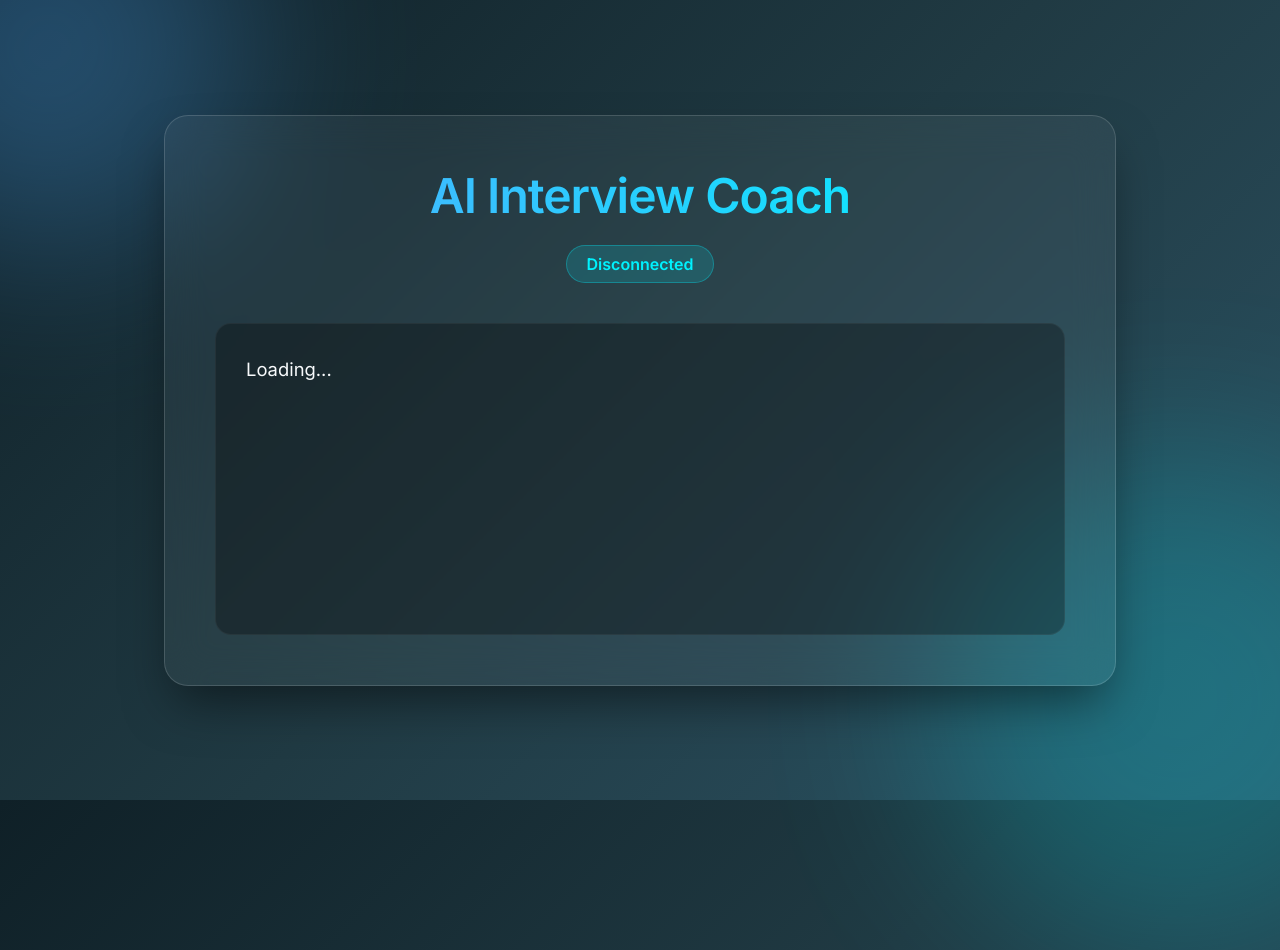
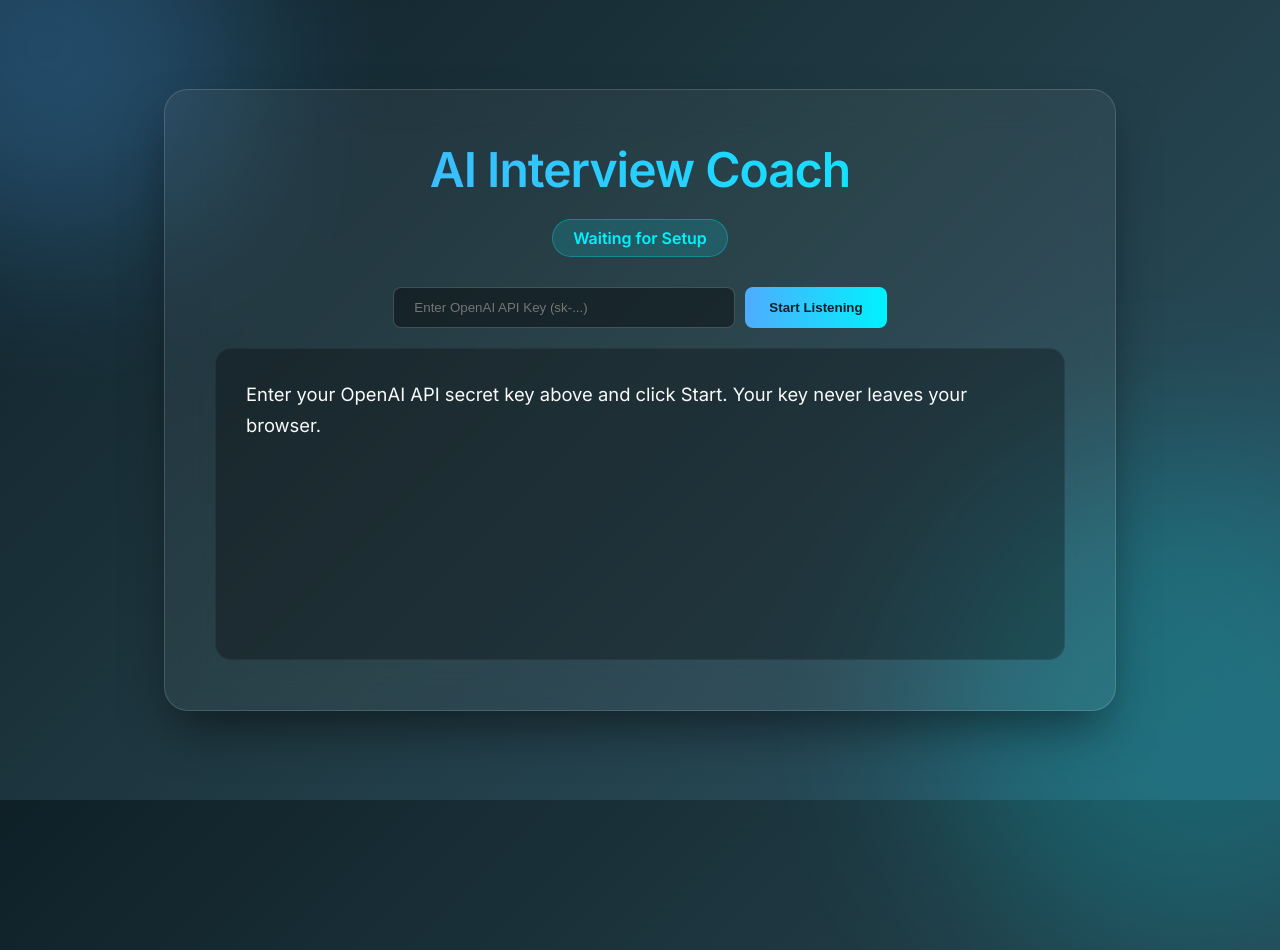
Before and after one commit to srinubandaru/AI_Coach, a Python web app: template ui/templates/index.html in a window 1280 px wide; the page is wider, and only the part inside the window is pictured. Run offline with Jinja, Linux system fonts and the light colour scheme; the template is opened without the code that fills it, so the values that code supplies are empty.

Commit message:
Convert WebUI to standalone serverless app to run purely on GitHub Pages

```diff
--- a/ui/templates/index.html
+++ b/ui/templates/index.html
@@ -7,183 +7,233 @@
     <link href="https://fonts.googleapis.com/css2?family=Inter:wght@300;400;600&display=swap" rel="stylesheet">
     <style>
         body {
-            margin: 0;
-            padding: 0;
+            margin: 0; padding: 0;
             font-family: 'Inter', sans-serif;
             background: linear-gradient(135deg, #0f2027, #203a43, #2c5364);
-            color: #ffffff;
-            min-height: 100vh;
-            display: flex;
-            justify-content: center;
-            align-items: center;
-            overflow: hidden;
+            color: #ffffff; min-height: 100vh;
+            display: flex; justify-content: center; align-items: center;
+            overflow-x: hidden;
         }
-
         .container {
-            width: 90%;
-            max-width: 850px;
+            width: 90%; max-width: 850px;
             background: rgba(255, 255, 255, 0.05);
-            backdrop-filter: blur(20px);
-            -webkit-backdrop-filter: blur(20px);
+            backdrop-filter: blur(20px); -webkit-backdrop-filter: blur(20px);
             border: 1px solid rgba(255, 255, 255, 0.15);
-            border-radius: 24px;
-            padding: 50px;
+            border-radius: 24px; padding: 50px;
             box-shadow: 0 25px 50px -12px rgba(0, 0, 0, 0.5);
-            position: relative;
+            position: relative; z-index: 10;
         }
-
-        .header {
-            text-align: center;
-            margin-bottom: 40px;
+        .header { text-align: center; margin-bottom: 30px; }
+        h1 {
+            font-weight: 600; font-size: 3rem; margin: 0;
+            background: linear-gradient(to right, #4facfe 0%, #00f2fe 100%);
+            background-clip: text; -webkit-background-clip: text;
+            -webkit-text-fill-color: transparent; letter-spacing: -1px;
         }
-
-        h1 {
-            font-weight: 600;
-            font-size: 3rem;
-            margin: 0;
-            background: linear-gradient(to right, #4facfe 0%, #00f2fe 100%);
-            background-clip: text;
-            -webkit-background-clip: text;
-            -webkit-text-fill-color: transparent;
-            letter-spacing: -1px;
-        }
-
         .status-badge {
             display: inline-block;
-            background: rgba(0, 242, 254, 0.15);
-            color: #00f2fe;
-            padding: 8px 20px;
-            border-radius: 30px;
-            font-size: 1rem;
-            font-weight: 600;
-            margin-top: 20px;
-            border: 1px solid rgba(0, 242, 254, 0.3);
-            transition: all 0.4s ease;
+            background: rgba(0, 242, 254, 0.15); color: #00f2fe;
+            padding: 8px 20px; border-radius: 30px;
+            font-size: 1rem; font-weight: 600; margin-top: 20px;
+            border: 1px solid rgba(0, 242, 254, 0.3); transition: all 0.4s ease;
         }
-
         .status-badge.listening {
-            background: rgba(46, 204, 113, 0.15);
-            color: #2ecc71;
-            border-color: rgba(46, 204, 113, 0.3);
-            animation: pulse-green 2s infinite;
+            background: rgba(46, 204, 113, 0.15); color: #2ecc71;
+            border-color: rgba(46, 204, 113, 0.3); animation: pulse-green 2s infinite;
         }
-
-        .status-badge.transcribing {
-            background: rgba(241, 196, 15, 0.15);
-            color: #f1c40f;
-            border-color: rgba(241, 196, 15, 0.3);
-            animation: pulse-yellow 2s infinite;
+        .status-badge.generating {
+            background: rgba(155, 89, 182, 0.15); color: #9b59b6;
+            border-color: rgba(155, 89, 182, 0.3); animation: pulse-purple 2s infinite;
         }
-
-        .status-badge.generating {
-            background: rgba(155, 89, 182, 0.15);
-            color: #9b59b6;
-            border-color: rgba(155, 89, 182, 0.3);
-            animation: pulse-purple 2s infinite;
-        }
-
         @keyframes pulse-green {
             0% { box-shadow: 0 0 0 0 rgba(46, 204, 113, 0.4); }
             70% { box-shadow: 0 0 0 15px rgba(46, 204, 113, 0); }
             100% { box-shadow: 0 0 0 0 rgba(46, 204, 113, 0); }
         }
-
-        @keyframes pulse-yellow {
-            0% { box-shadow: 0 0 0 0 rgba(241, 196, 15, 0.4); }
-            70% { box-shadow: 0 0 0 15px rgba(241, 196, 15, 0); }
-            100% { box-shadow: 0 0 0 0 rgba(241, 196, 15, 0); }
-        }
-
         @keyframes pulse-purple {
             0% { box-shadow: 0 0 0 0 rgba(155, 89, 182, 0.4); }
             70% { box-shadow: 0 0 0 15px rgba(155, 89, 182, 0); }
             100% { box-shadow: 0 0 0 0 rgba(155, 89, 182, 0); }
         }
+        .content-area {
+            background: rgba(0, 0, 0, 0.3); border: 1px solid rgba(255, 255, 255, 0.05);
+            border-radius: 16px; padding: 30px; min-height: 250px;
+            font-size: 1.15rem; line-height: 1.7; color: #f8fafc;
+            transition: all 0.3s ease; white-space: pre-wrap; margin-top: 20px;
+        }
+        .setup-area {
+            display: flex; gap: 10px; justify-content: center; margin-bottom: 20px;
+        }
+        input[type="password"] {
+            padding: 12px 20px; border-radius: 8px; border: 1px solid rgba(255,255,255,0.2);
+            background: rgba(0,0,0,0.4); color: white; width: 300px;
+        }
+        button {
+            padding: 12px 24px; border-radius: 8px; border: none;
+            background: linear-gradient(to right, #4facfe, #00f2fe);
+            color: #0f2027; font-weight: bold; cursor: pointer; transition: 0.3s;
+        }
+        button:hover { opacity: 0.9; transform: translateY(-1px); }
+        .controls { text-align: center; margin-top: 15px; }
 
-        .content-area {
-            background: rgba(0, 0, 0, 0.3);
-            border: 1px solid rgba(255, 255, 255, 0.05);
-            border-radius: 16px;
-            padding: 30px;
-            min-height: 250px;
-            font-size: 1.15rem;
-            line-height: 1.7;
-            color: #f8fafc;
-            transition: all 0.3s ease;
-            white-space: pre-wrap;
-        }
-
-        /* Abstract shapes */
-        .shape {
-            position: absolute;
-            filter: blur(90px);
-            z-index: -1;
-            border-radius: 50%;
-        }
-        .shape-1 {
-            top: -150px;
-            left: -150px;
-            width: 400px;
-            height: 400px;
-            background: #4facfe;
-            opacity: 0.3;
-        }
-        .shape-2 {
-            bottom: -150px;
-            right: -150px;
-            width: 500px;
-            height: 500px;
-            background: #00f2fe;
-            opacity: 0.2;
-        }
+        .shape { position: absolute; filter: blur(90px); z-index: -1; border-radius: 50%; }
+        .shape-1 { top: -150px; left: -150px; width: 400px; height: 400px; background: #4facfe; opacity: 0.3; }
+        .shape-2 { bottom: -150px; right: -150px; width: 500px; height: 500px; background: #00f2fe; opacity: 0.2; }
     </style>
 </head>
 <body>
     <div class="shape shape-1"></div>
     <div class="shape shape-2"></div>
-
     <div class="container">
         <div class="header">
             <h1>AI Interview Coach</h1>
-            <div id="status" class="status-badge">Initializing...</div>
+            <div id="status" class="status-badge">Waiting for Setup</div>
         </div>
 
-        <div id="output" class="content-area">Loading...</div>
+        <div id="setup" class="setup-area">
+            <input type="password" id="apiKey" placeholder="Enter OpenAI API Key (sk-...)">
+            <button id="startBtn">Start Listening</button>
+        </div>
+
+        <div id="output" class="content-area">Enter your OpenAI API secret key above and click Start. Your key never leaves your browser.</div>
+
+        <div class="controls" id="controls" style="display: none;">
+            <button id="stopBtn" style="background:#e74c3c; color:white;">Stop Mic</button>
+        </div>
     </div>
 
     <script>
-        async function updateState() {
+        const API_CHECK_REGEX = /\b(what|how|why|tell|describe|explain|can you|could you|would you)\b/i;
+
+        let recognition;
+        let isActive = false;
+        let openaiKey = '';
+
+        const statusEl = document.getElementById('status');
+        const outputEl = document.getElementById('output');
+        const setupEl = document.getElementById('setup');
+        const controlsEl = document.getElementById('controls');
+
+        if (!('webkitSpeechRecognition' in window) && !('SpeechRecognition' in window)) {
+            outputEl.innerHTML = "Your browser does not support the Web Speech API. Please use Google Chrome.";
+        } else {
+            const SpeechRecognition = window.SpeechRecognition || window.webkitSpeechRecognition;
+            recognition = new SpeechRecognition();
+            recognition.continuous = false;
+            recognition.interimResults = false;
+            recognition.lang = 'en-US';
+
+            recognition.onstart = function() {
+                setStatus("🎤 Listening...", "listening");
+            };
+
+            recognition.onresult = async function(event) {
+                const text = event.results[0][0].transcript.trim();
+                console.log("Heard: ", text);
+
+                if (API_CHECK_REGEX.test(text) || text.includes('?')) {
+                    setStatus("🤖 Generating guidance...", "generating");
+                    outputEl.innerText = `Question detected: "${text}"\n\nAnalyzing via OpenAI...`;
+                    await fetchGuidance(text);
+                } else {
+                    outputEl.innerText = `Heard: "${text}"\n(Not detected as a question, continuing to listen...)`;
+                    if (isActive) recognition.start();
+                }
+            };
+
+            recognition.onerror = function(event) {
+                console.error("Speech error: " + event.error);
+                if(event.error === 'no-speech' && isActive) {
+                    recognition.start();
+                } else {
+                    setStatus("Error: " + event.error, "");
+                }
+            };
+
+            recognition.onend = function() {
+                if (isActive && !statusEl.classList.contains("generating")) {
+                    recognition.start();
+                }
+            };
+        }
+
+        document.getElementById('startBtn').addEventListener('click', () => {
+            const keyVal = document.getElementById('apiKey').value.trim();
+            if(!keyVal.startsWith('sk-')) {
+                alert("Please enter a valid OpenAI API key starting with sk-");
+                return;
+            }
+            openaiKey = keyVal;
+            isActive = true;
+            setupEl.style.display = 'none';
+            controlsEl.style.display = 'block';
+            outputEl.innerText = "Microphone activated. Start speaking!";
+            recognition.start();
+        });
+
+        document.getElementById('stopBtn').addEventListener('click', () => {
+            isActive = false;
+            recognition.stop();
+            setupEl.style.display = 'flex';
+            controlsEl.style.display = 'none';
+            setStatus("Disconnected", "");
+            outputEl.innerText = "Engine stopped.";
+        });
+
+        function setStatus(text, type) {
+            statusEl.innerText = text;
+            statusEl.classList.remove("listening", "generating");
+            if(type) statusEl.classList.add(type);
+        }
+
+        async function fetchGuidance(question) {
+            const prompt = `You are an expert AI Interview Coach.
+The candidate has just been asked the following interview question:
+"${question}"
+
+Your job is to provide a COMPLETE, REALISTIC, AND HIGH-QUALITY example answer that the candidate can use as inspiration or adapt on the fly.
+STRICT RULES:
+- Provide a direct, realistic answer to the question.
+- Write it in the first person ("I").
+- Structure the realistic answer using the STAR method naturally.
+- Keep the length to a concise speaking length (around 100-150 words).
+- Do NOT output formatting fluff, just provide the answer.
+
+Format:
+[Realistic Answer]
+<The full first-person response>
+
+[Pro-Tip]
+<One quick tip on delivery>`;
+
             try {
-                const response = await fetch('/state');
+                const response = await fetch('https://api.openai.com/v1/chat/completions', {
+                    method: 'POST',
+                    headers: {
+                        'Content-Type': 'application/json',
+                        'Authorization': `Bearer ${openaiKey}`
+                    },
+                    body: JSON.stringify({
+                        model: 'gpt-4o',
+                        messages: [{role: 'user', content: prompt}]
+                    })
+                });
+
                 const data = await response.json();
+                if(data.error) {
+                    outputEl.innerText = `OpenAI API Error: ${data.error.message}`;
+                } else {
+                    const guidance = data.choices[0].message.content;
+                    outputEl.innerText = `Question detected: "${question}"\n\n---\n\n${guidance}`;
+                }
+            } catch (err) {
+                outputEl.innerText = `Network Error: Could not connect to OpenAI.`;
+            }
 
-                const statusEl = document.getElementById('status');
-                statusEl.innerText = data.status;
-
-                // Remove all color classes
-                statusEl.classList.remove("listening", "transcribing", "generating");
-
-                if(data.status.includes("Listening")) {
-                    statusEl.classList.add("listening");
-                } else if(data.status.includes("Transcribing")) {
-                    statusEl.classList.add("transcribing");
-                } else if(data.status.includes("Generating")) {
-                    statusEl.classList.add("generating");
-                }
-
-                const outputEl = document.getElementById('output');
-                if (outputEl.innerHTML !== data.output) {
-                    outputEl.innerHTML = data.output;
-                }
-            } catch (e) {
-                console.error("Error fetching state:", e);
-                document.getElementById('status').innerText = "Disconnected";
+            if (isActive) {
+                setTimeout(() => recognition.start(), 1000);
             }
         }
-
-        // Fast poll for snappy updates
-        setInterval(updateState, 300);
-        updateState();
     </script>
 </body>
 </html>
```
